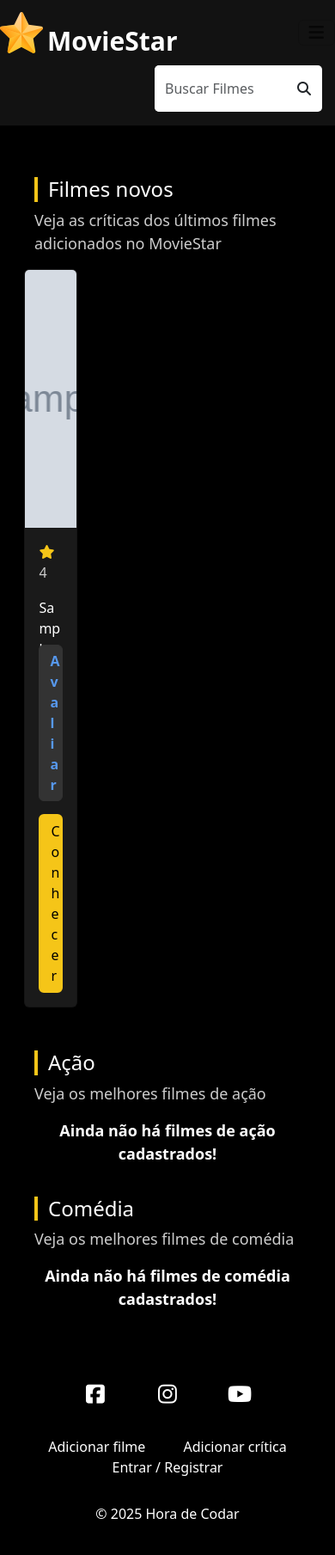
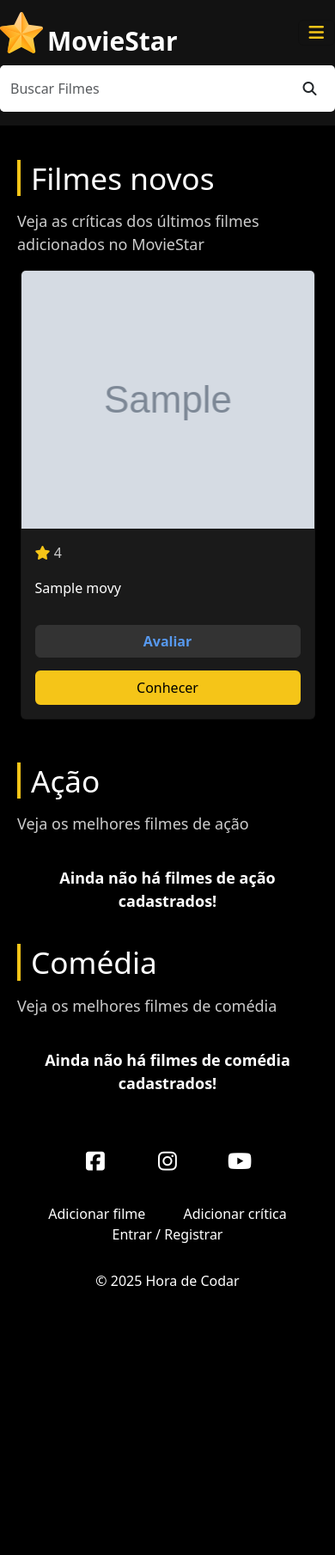
Before and after one commit to bruna-lw/movieStar, a PHP site: page / in a window 390 px wide. Shown: the whole page at 86% size. After the commit the page ends 1496 px from the top, so only its background shows below. Run offline with PHP 8.4, Linux system fonts and the light colour scheme; tables that the repository leaves empty or names only in its code hold one stand-in row (values such as "Sample post"); grey boxes marked "Sample" are stand-in pictures; data that the repository does not hold is empty.

Commit message:
Projeto final

```diff
--- a/css/styles.css
+++ b/css/styles.css
@@ -429,6 +429,21 @@
   color: #dc3545;
 }
 
+/* Search */
+#search-result {
+  font-size: 40px;
+}
+
+#search-result,
+.back-link {
+  color: #f5c518;
+  text-decoration: none;
+}
+
+.back-link:hover {
+  text-decoration: underline;
+}
+
 /* footer */
 #footer {
   background-color: #000;
@@ -480,3 +495,101 @@
 #footer-links-container {
  margin: 30px 0;
 }
+
+/* Responsivo */
+@media(max-width: 450px) {
+  #main-container {
+    padding: 20px;
+  }
+
+  /* Home */
+  #search-form {
+    width: 100%;
+    margin-left: 0;
+  }
+
+  #search-form .form-control {
+    width: 85%;
+  }
+
+  .section-title {
+    font-size: 2.2rem;
+    margin-bottom: 1rem;
+  }
+
+  .movies-container {
+    padding: 0 15px;
+  }
+
+  .movie-card {
+    width: 100%;
+  }
+
+  .movie-details {
+    display: flex;
+    flex-direction: column;
+  }
+
+  .movie-details span {
+    padding-bottom: 8px;
+  }
+
+  .pipe {
+    display: none;
+  }
+
+  .movie-container iframe {
+    max-width: 100% !important;
+  }
+
+  #reviews-container {
+    padding-left: 0;
+    padding-right: 0;
+  }
+
+  #review-form-container select,
+  #review-form-container textarea {
+    width: 100%;
+  }
+
+  .empty-list {
+    margin-top: 20px;
+  }
+
+  .msg {
+    width: 100%;
+  }
+
+  /* Movie */
+  .review {
+    padding: 0 15px;
+  }
+
+  /* Dashboard */
+  #movies-dashboard {
+    padding: 0;
+  }
+
+  .actions-column {
+    width: 140px;
+  }
+
+  .edit-btn {
+    display: block;
+    margin-bottom: 10px;
+  }
+
+  .table-custom :nth-child(2) {
+    max-width: 100px;
+  }
+
+  /* Edit movie */
+  .movie-image-container {
+    margin-top: 1rem;
+  }
+
+  .fas.fa-bars {
+    color: #f5c518 !important;
+  }
+
+}
--- a/dao/movieDAO.php
+++ b/dao/movieDAO.php
@@ -144,7 +144,30 @@ class MovieDAO implements MovieDAOInterface {
 
   }
 
-  public function findByTitle(){}
+  public function findByTitle($title){
+
+    $movies = [];
+
+    $stmt = $this->conn->prepare("SELECT * FROM movies
+                                  WHERE title LIKE :title");
+
+    $stmt->bindValue(":title", '%'.$title.'%'); //bindValue aceita termos mais complexos do que apenas o título exato
+
+    $stmt->execute();
+
+    if($stmt->rowCount() > 0){
+
+      $moviesArray = $stmt->fetchAll();
+
+      foreach($moviesArray as $movie){
+
+        $movies[] = $this->buildMovie($movie);
+      }
+    }
+
+    return $movies;
+
+  }
 
   public function create(Movie $movie){
 
--- a/models/Movie.php
+++ b/models/Movie.php
@@ -27,7 +27,7 @@ interface MovieDAOInterface {
   public function getMovieByCategory($category);
   public function getMovieByUserId($id);
   public function findById($id);
-  public function findByTitle();
+  public function findByTitle($title);
   public function create(Movie $movie);
   public function update(Movie $movie);
   public function destroy($id);
--- a/movie.php
+++ b/movie.php
@@ -53,9 +53,6 @@ if(!empty($userData)) {
 
 // Resgatar as reviews do filme
 $movieReviews = $reviewDAO->getMoviesReview($id);
-
-
-
 
 ?>
 
--- a/templates/header.php
+++ b/templates/header.php
@@ -43,7 +43,7 @@ $userData = $userDAO->verifyToken(false);
       <button class="navbar-toggler" type="button" data-bs-toggle="collapse" data-bs-target="#navbar" aria-controls="navbar" aria-expanded="false" aria-label="Toggle navigation">
         <i class="fas fa-bars"></i>
       </button>
-      <form action="" method="GET" id="search-form" class="d-flex my-2 my-lg-0">
+      <form action="<?php echo $BASE_URL; ?>search.php" method="GET" id="search-form" class="d-flex my-2 my-lg-0">
       <input type="text" name="q" id="search" class="form-control me-2" type="search" placeholder="Buscar Filmes" aria-label="Search">
         <button class="btn my-2 my-sm-0" type="submit">
           <i class="fas fa-search"></i>
```
Also changed, not shown: search.php (added, +31 -0 lines).
